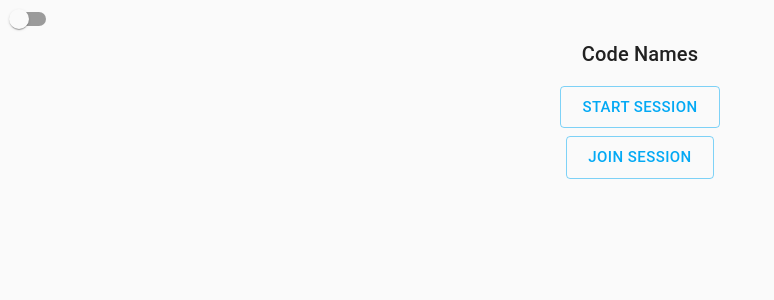
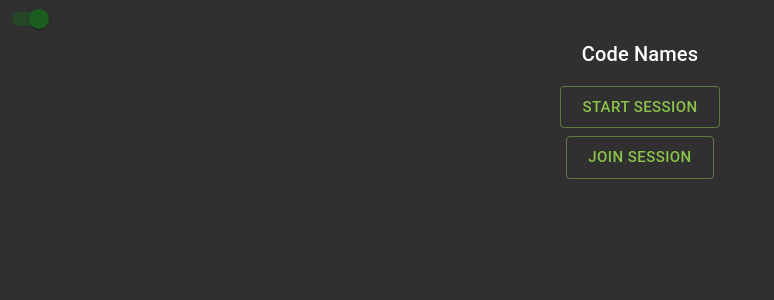
Before and after one commit to atherqureshi/codenames, a React (Create React App) app in the folder frontend/: page / in a window 1280 px wide. Shown: the top 300 px of the page, without its empty margins (0-774 px from the left). Built offline with nearby package versions, Linux system fonts and the light colour scheme.

Commit message:
set default to dark mode

```diff
--- a/frontend/src/App.tsx
+++ b/frontend/src/App.tsx
@@ -48,7 +48,7 @@ const useStyles = makeStyles((theme) => ({
 }));
 
 export default function App() {
-  const [darkState, setDarkState] = useState(false);
+  const [darkState, setDarkState] = useState(true);
   const palletType = darkState ? 'dark' : 'light';
   const mainPrimaryColor = darkState ? lightGreen[500] : lightBlue[500];
   const mainSecondaryColor = darkState ? green[900] : deepPurple[500];
```
Also changed, not shown: 1 other file (tests, documents, lock files or other folders).
